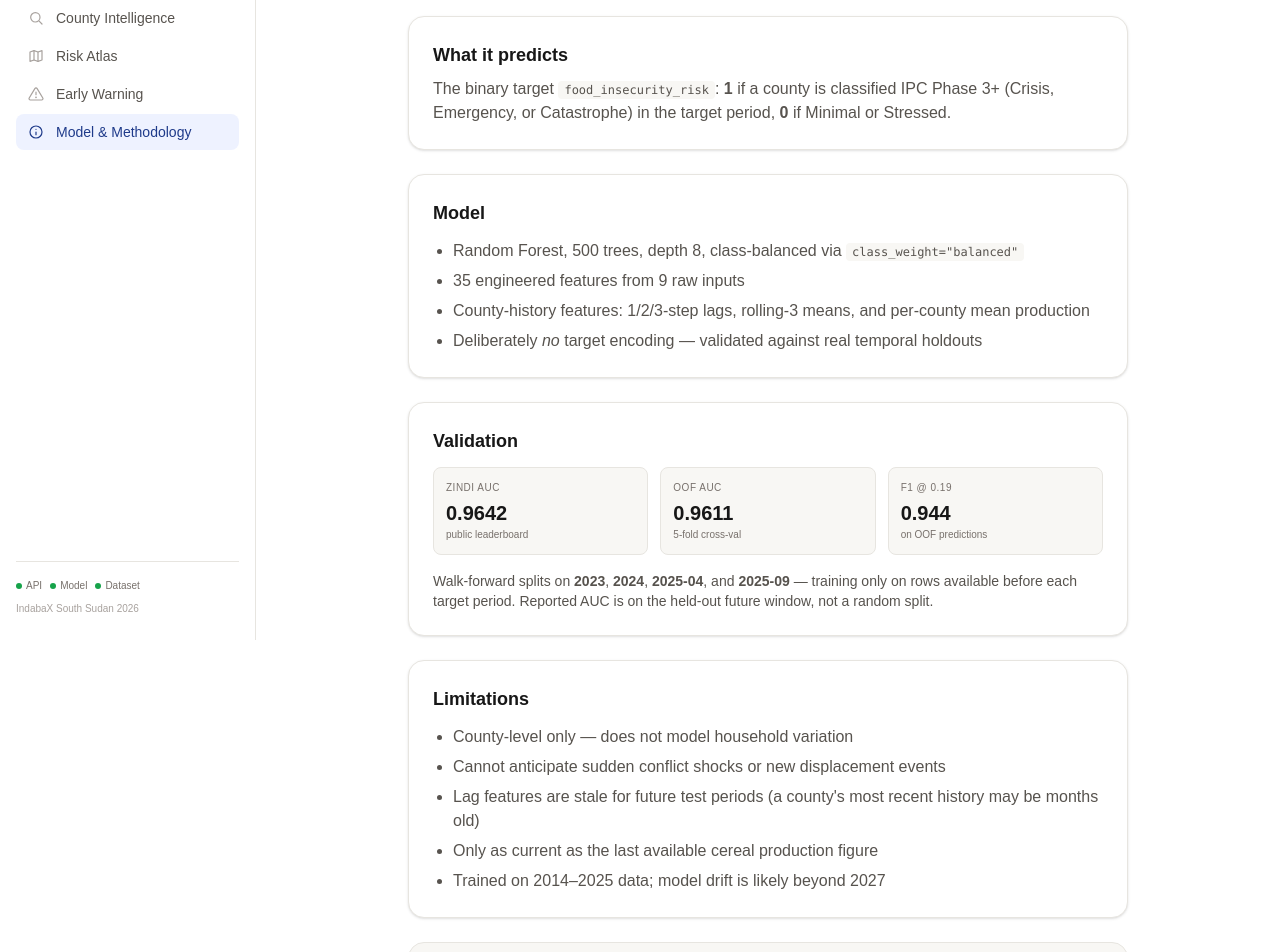
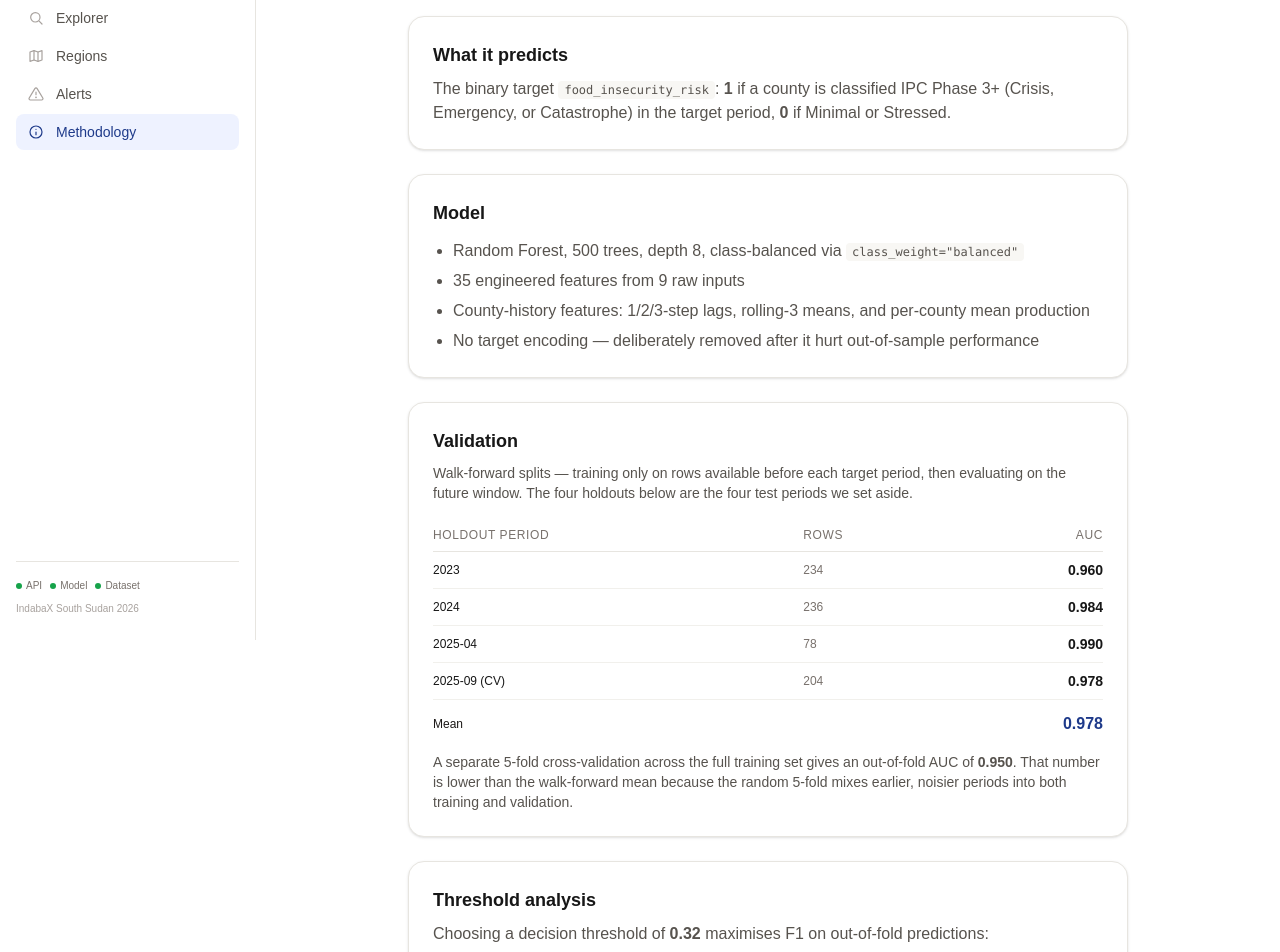
Before and after one commit to Roadblock71/food-security-ss, a Next.js app: page /about in a window 1280 px wide. Shown: the part 160-1112 px from the top of the page. Built offline with nearby package versions, Linux system fonts and the light colour scheme.

Commit message:
Rename nav labels, state-aware badges, replace validation section with our own numbers

```diff
--- a/app/about/page.tsx
+++ b/app/about/page.tsx
@@ -1,30 +1,13 @@
 import Link from "next/link";
 
-const SECTIONS = [
-  {
-    title: "What it predicts",
-    body: (
-      <>
-        The binary target{" "}
-        <code className="rounded bg-[#F8F7F4] px-1.5 py-0.5 text-xs">
-          food_insecurity_risk
-        </code>
-        : <strong>1</strong> if a county is classified IPC Phase 3+ (Crisis,
-        Emergency, or Catastrophe) in the target period, <strong>0</strong> if
-        Minimal or Stressed.
-      </>
-    ),
-  },
-];
-
-export default function About() {
+export default function MethodologyPage() {
   return (
     <main className="mx-auto max-w-3xl px-4 py-8 sm:px-6 sm:py-10">
       <p className="text-xs font-semibold uppercase tracking-widest text-[#1E3A8A]">
-        Model card
+        Methodology
       </p>
       <h1 className="mt-2 text-2xl font-bold tracking-tight sm:text-3xl">
-        Model & methodology
+        How the model works
       </h1>
       <p className="mt-3 text-sm text-[#57534E] sm:text-base">
         What this tool does, how it was built, and where it should not be
@@ -32,15 +15,20 @@ export default function About() {
       </p>
 
       <div className="mt-10 space-y-6">
-        {SECTIONS.map((s) => (
-          <section
-            key={s.title}
-            className="rounded-2xl border border-[#E7E5E0] bg-white p-5 shadow-sm sm:p-6"
-          >
-            <h2 className="text-base font-semibold sm:text-lg">{s.title}</h2>
-            <p className="mt-2 text-sm text-[#57534E] sm:text-base">{s.body}</p>
-          </section>
-        ))}
+        <section className="rounded-2xl border border-[#E7E5E0] bg-white p-5 shadow-sm sm:p-6">
+          <h2 className="text-base font-semibold sm:text-lg">
+            What it predicts
+          </h2>
+          <p className="mt-2 text-sm text-[#57534E] sm:text-base">
+            The binary target{" "}
+            <code className="rounded bg-[#F8F7F4] px-1.5 py-0.5 text-xs">
+              food_insecurity_risk
+            </code>
+            : <strong>1</strong> if a county is classified IPC Phase 3+
+            (Crisis, Emergency, or Catastrophe) in the target period,{" "}
+            <strong>0</strong> if Minimal or Stressed.
+          </p>
+        </section>
 
         <section className="rounded-2xl border border-[#E7E5E0] bg-white p-5 shadow-sm sm:p-6">
           <h2 className="text-base font-semibold sm:text-lg">Model</h2>
@@ -57,19 +45,83 @@ export default function About() {
               per-county mean production
             </li>
             <li>
-              Deliberately <em>no</em> target encoding — validated against real
-              temporal holdouts
+              No target encoding — deliberately removed after it hurt
+              out-of-sample performance
             </li>
           </ul>
         </section>
 
         <section className="rounded-2xl border border-[#E7E5E0] bg-white p-5 shadow-sm sm:p-6">
           <h2 className="text-base font-semibold sm:text-lg">Validation</h2>
-          <div className="mt-3 grid grid-cols-1 gap-3 sm:grid-cols-3">
+          <p className="mt-2 text-sm text-[#57534E]">
+            Walk-forward splits — training only on rows available before each
+            target period, then evaluating on the future window. The four
+            holdouts below are the four test periods we set aside.
+          </p>
+
+          <div className="mt-4 overflow-x-auto">
+            <table className="w-full text-left text-sm">
+              <thead>
+                <tr className="border-b border-[#E7E5E0] text-[10px] uppercase tracking-wider text-[#78716C] sm:text-xs">
+                  <th className="py-2 pr-3 font-medium">Holdout period</th>
+                  <th className="py-2 pr-3 font-medium">Rows</th>
+                  <th className="py-2 pl-3 text-right font-medium">AUC</th>
+                </tr>
+              </thead>
+              <tbody>
+                {[
+                  { period: "2023",        rows: 234, auc: 0.960 },
+                  { period: "2024",        rows: 236, auc: 0.984 },
+                  { period: "2025-04",     rows:  78, auc: 0.990 },
+                  { period: "2025-09 (CV)",rows: 204, auc: 0.978 },
+                ].map((r) => (
+                  <tr
+                    key={r.period}
+                    className="border-b border-[#F1F0EC] last:border-0"
+                  >
+                    <td className="py-2 pr-3 font-mono text-xs">{r.period}</td>
+                    <td className="py-2 pr-3 text-xs text-[#78716C]">
+                      {r.rows}
+                    </td>
+                    <td className="py-2 pl-3 text-right font-mono font-semibold">
+                      {r.auc.toFixed(3)}
+                    </td>
+                  </tr>
+                ))}
+                <tr>
+                  <td className="pt-3 pr-3 text-xs font-medium text-[#1C1917]">
+                    Mean
+                  </td>
+                  <td className="pt-3 pr-3" />
+                  <td className="pt-3 pl-3 text-right font-mono text-base font-semibold text-[#1E3A8A]">
+                    0.978
+                  </td>
+                </tr>
+              </tbody>
+            </table>
+          </div>
+
+          <p className="mt-4 text-sm text-[#57534E]">
+            A separate 5-fold cross-validation across the full training set
+            gives an out-of-fold AUC of <strong>0.950</strong>. That number is
+            lower than the walk-forward mean because the random 5-fold mixes
+            earlier, noisier periods into both training and validation.
+          </p>
+        </section>
+
+        <section className="rounded-2xl border border-[#E7E5E0] bg-white p-5 shadow-sm sm:p-6">
+          <h2 className="text-base font-semibold sm:text-lg">
+            Threshold analysis
+          </h2>
+          <p className="mt-2 text-sm text-[#57534E] sm:text-base">
+            Choosing a decision threshold of <strong>0.32</strong> maximises F1
+            on out-of-fold predictions:
+          </p>
+          <div className="mt-4 grid grid-cols-1 gap-3 sm:grid-cols-3">
             {[
-              { label: "Zindi AUC", value: "0.9642", sub: "public leaderboard" },
-              { label: "OOF AUC", value: "0.9611", sub: "5-fold cross-val" },
-              { label: "F1 @ 0.19", value: "0.944", sub: "on OOF predictions" },
+              { label: "F1",        value: "0.937" },
+              { label: "Precision", value: "0.924" },
+              { label: "Recall",    value: "0.950" },
             ].map((k) => (
               <div
                 key={k.label}
@@ -79,15 +131,13 @@ export default function About() {
                   {k.label}
                 </div>
                 <div className="mt-1 text-xl font-semibold">{k.value}</div>
-                <div className="text-[10px] text-[#78716C]">{k.sub}</div>
               </div>
             ))}
           </div>
-          <p className="mt-4 text-sm text-[#57534E]">
-            Walk-forward splits on <strong>2023</strong>, <strong>2024</strong>,{" "}
-            <strong>2025-04</strong>, and <strong>2025-09</strong> — training
-            only on rows available before each target period. Reported AUC is on
-            the held-out future window, not a random split.
+          <p className="mt-3 text-xs text-[#78716C]">
+            Recall is prioritised over precision — for a humanitarian signal,
+            missing a deteriorating county is more costly than an unnecessary
+            check-in.
           </p>
         </section>
 
@@ -100,22 +150,21 @@ export default function About() {
               events
             </li>
             <li>
-              Lag features are stale for future test periods (a county&apos;s
-              most recent history may be months old)
+              Lag features are stale for future test periods — a county&apos;s
+              most recent history may be months old
             </li>
-            <li>
-              Only as current as the last available cereal production figure
-            </li>
-            <li>
-              Trained on 2014–2025 data; model drift is likely beyond 2027
-            </li>
+            <li>Only as current as the last available cereal production figure</li>
+            <li>Trained on 2014–2025 data; drift is likely beyond 2027</li>
           </ul>
         </section>
 
         <section className="rounded-2xl border border-[#E7E5E0] bg-[#F8F7F4] p-5 text-sm text-[#57534E] sm:p-6">
           <p className="font-medium text-[#1C1917]">Intended use</p>
           <p className="mt-2">
-            Built for <strong className="text-[#1C1917]">IndabaX South Sudan 2026</strong>{" "}
+            Built for{" "}
+            <strong className="text-[#1C1917]">
+              IndabaX South Sudan 2026
+            </strong>{" "}
             to support analysts and responders between formal IPC assessment
             cycles. It is not a replacement for the IPC&apos;s expert-led
             classification process. Every prediction should be treated as one
@@ -136,7 +185,7 @@ export default function About() {
           href="/"
           className="rounded-lg border border-[#E7E5E0] bg-white px-5 py-2.5 text-sm font-medium hover:bg-[#F8F7F4]"
         >
-          ← Back to dashboard
+          ← Back to overview
         </Link>
       </div>
     </main>
--- a/app/atlas/page.tsx
+++ b/app/atlas/page.tsx
@@ -34,7 +34,7 @@ const BAND_TINT: Record<string, string> = {
   "Very High": "bg-[#FEF2F2] text-[#991B1B] border-[#FECACA]",
 };
 
-export default function AtlasPage() {
+export default function RegionsPage() {
   const [scored, setScored] = useState<ScoredCounty[]>([]);
   const [loading, setLoading] = useState(true);
   const [error, setError] = useState<string | null>(null);
@@ -78,7 +78,6 @@ export default function AtlasPage() {
     })();
   }, []);
 
-  // Group counties by state, sorted by avg risk desc within each state
   const grouped = useMemo(() => {
     const byState = new Map<string, ScoredCounty[]>();
     scored.forEach((c) => {
@@ -104,14 +103,14 @@ export default function AtlasPage() {
     <main className="px-4 py-6 sm:px-6 sm:py-10">
       <header className="mb-6">
         <p className="text-xs font-semibold uppercase tracking-widest text-[#1E3A8A]">
-          Risk atlas
+          Regional view
         </p>
         <h1 className="mt-2 text-2xl font-bold tracking-tight sm:text-3xl">
           State &amp; county matrix
         </h1>
         <p className="mt-2 max-w-2xl text-sm text-[#57534E]">
           A data-driven grid of every state and its counties — sorted by
-          average predicted risk. No boundary files needed.
+          average predicted risk.
         </p>
         <div className="mt-4 flex flex-wrap items-center gap-3">
           <select
@@ -222,13 +221,12 @@ export default function AtlasPage() {
       )}
 
       <section className="mt-8 rounded-3xl border border-[#E7E5E0] bg-white p-5 shadow-sm sm:p-6">
-        <h2 className="text-lg font-semibold tracking-tight">What am I looking at?</h2>
+        <h2 className="text-lg font-semibold tracking-tight">How to read this</h2>
         <p className="mt-2 text-sm text-[#57534E]">
-          This is a data-driven substitute for a geographic map. Each card is a
-          state, and each chip inside it is a county with its predicted risk.
-          States are sorted by average risk — the highest-risk states appear
-          first. Colours follow the standard IPC risk bands (green &lt; 35%,
-          amber 35–60%, orange 60–85%, red ≥ 85%).
+          Each card is a state. Chips inside it are the counties, sorted by
+          predicted risk. States are ranked from highest to lowest average risk.
+          Colours follow the standard IPC risk bands — green under 35%, amber
+          35–60%, orange 60–85%, red 85% and above.
         </p>
         <div className="mt-4">
           <Link
--- a/app/counties/page.tsx
+++ b/app/counties/page.tsx
@@ -6,7 +6,7 @@ export default function CountiesPage() {
     <main className="px-4 py-6 sm:px-6 sm:py-10">
       <header className="mb-6">
         <p className="text-xs font-semibold uppercase tracking-widest text-[#1E3A8A]">
-          County intelligence
+          Explorer
         </p>
         <h1 className="mt-2 text-2xl font-bold tracking-tight sm:text-3xl">
           All counties
--- a/app/page.tsx
+++ b/app/page.tsx
@@ -32,7 +32,7 @@ const BAND_COLOR: Record<string, string> = {
   "Very High": "#B91C1C",
 };
 
-export default function Dashboard() {
+export default function Overview() {
   const [scored, setScored] = useState<ScoredCounty[]>([]);
   const [loading, setLoading] = useState(true);
   const [error, setError] = useState<string | null>(null);
@@ -78,33 +78,31 @@ export default function Dashboard() {
 
   const national = useMemo(() => {
     if (!scored.length)
-      return { avg: 0, veryHigh: 0, high: 0, lowMod: 0, top: [] as ScoredCounty[] };
+      return { avg: 0, veryHigh: 0, high: 0, top: [] as ScoredCounty[] };
     const avg = scored.reduce((s, c) => s + c.probability, 0) / scored.length;
     const sorted = [...scored].sort((a, b) => b.probability - a.probability);
     return {
       avg,
       veryHigh: scored.filter((c) => c.probability >= 0.85).length,
       high: scored.filter((c) => c.probability >= 0.60 && c.probability < 0.85).length,
-      lowMod: scored.filter((c) => c.probability < 0.60).length,
       top: sorted.slice(0, 5),
     };
   }, [scored]);
 
   return (
     <main className="px-4 py-6 sm:px-6 sm:py-10">
-      {/* ─── Hero ─────────────────────────────────────────────── */}
       <section className="grid gap-6 rounded-3xl border border-[#E7E5E0] bg-white p-6 shadow-sm sm:p-8 md:grid-cols-[minmax(0,1fr)_300px] md:items-center">
         <div>
           <p className="text-xs font-semibold uppercase tracking-widest text-[#1E3A8A]">
-            National command view · 2026-04
+            National overview · 2026-04
           </p>
           <h1 className="mt-3 text-3xl font-bold leading-tight tracking-tight sm:text-4xl">
-            Food security intelligence{" "}
-            <span className="text-[#1E3A8A]">for South Sudan</span>
+            Food security risk,{" "}
+            <span className="text-[#1E3A8A]">at a glance</span>
           </h1>
           <p className="mt-4 max-w-2xl text-sm text-[#57534E] sm:text-base">
-            Live risk scores for all 79 counties. A complement to the
-            IPC&rsquo;s expert-led classification process.
+            Live risk scores for all 79 counties. An additional signal for
+            analysts and responders — not a replacement for IPC.
           </p>
           <div className="mt-6 flex flex-wrap gap-3">
             <Link
@@ -117,7 +115,7 @@ export default function Dashboard() {
               href="/atlas"
               className="inline-flex items-center gap-2 rounded-lg border border-[#E7E5E0] bg-white px-5 py-2.5 text-sm font-medium hover:bg-[#F8F7F4]"
             >
-              <IconMap className="h-4 w-4" /> View atlas
+              <IconMap className="h-4 w-4" /> Regional view
             </Link>
           </div>
         </div>
@@ -130,7 +128,6 @@ export default function Dashboard() {
         </div>
       </section>
 
-      {/* ─── KPIs ─────────────────────────────────────────────── */}
       <section className="mt-6 grid grid-cols-2 gap-3 sm:gap-4 lg:grid-cols-4">
         <MetricCard
           icon={<IconAlert className="h-4 w-4" />}
@@ -159,16 +156,15 @@ export default function Dashboard() {
         />
         <MetricCard
           icon={<IconTrend className="h-4 w-4" />}
-          label="Validation AUC"
-          value="0.964"
-          sub="Zindi public leaderboard"
+          label="Mean AUC"
+          value="0.978"
+          sub="Walk-forward validation"
           accent="bg-[#EEF2FF] text-[#1E3A8A]"
-          bar={0.964}
+          bar={0.978}
           barColor="#1E3A8A"
         />
       </section>
 
-      {/* ─── Top 5 alerts ─────────────────────────────────────── */}
       <section className="mt-8 rounded-3xl border border-[#E7E5E0] bg-white p-5 shadow-sm sm:p-6">
         <div className="flex flex-wrap items-start justify-between gap-3">
           <div>
@@ -183,7 +179,7 @@ export default function Dashboard() {
             href="/warnings"
             className="inline-flex items-center gap-1.5 rounded-md border border-[#E7E5E0] bg-white px-3 py-1.5 text-xs font-medium hover:bg-[#F8F7F4]"
           >
-            View all warnings <IconArrow className="h-3.5 w-3.5" />
+            View all alerts <IconArrow className="h-3.5 w-3.5" />
           </Link>
         </div>
 
--- a/app/warnings/page.tsx
+++ b/app/warnings/page.tsx
@@ -3,12 +3,12 @@ import Link from "next/link";
 import CountyGrid from "@/components/CountyGrid";
 import { IconArrow } from "@/components/Icons";
 
-export default function WarningsPage() {
+export default function AlertsPage() {
   return (
     <main className="px-4 py-6 sm:px-6 sm:py-10">
       <header className="mb-6">
         <p className="text-xs font-semibold uppercase tracking-widest text-[#991B1B]">
-          Early warning
+          Priority alerts
         </p>
         <h1 className="mt-2 text-2xl font-bold tracking-tight sm:text-3xl">
           Counties flagged for closer assessment
@@ -35,7 +35,7 @@ export default function WarningsPage() {
       </header>
 
       <div className="rounded-3xl border border-[#E7E5E0] bg-white p-5 shadow-sm sm:p-6">
-        <CountyGrid mode="warnings" showFilters={true} />
+        <CountyGrid mode="alerts" showFilters={true} />
       </div>
     </main>
   );
--- a/components/CountyGrid.tsx
+++ b/components/CountyGrid.tsx
@@ -27,11 +27,8 @@ interface Prediction { probability: number; band: string }
 const COUNTIES = countiesJson as RawCounty[];
 
 interface Props {
-  /** Which set of tabs to expose */
-  mode?: "all" | "warnings";
-  /** Give a callback so parent pages (like the dashboard) can know the counts */
+  mode?: "all" | "alerts";
   onScored?: (scored: ScoredCounty[]) => void;
-  /** Show the state filter dropdown */
   showFilters?: boolean;
 }
 
@@ -44,8 +41,8 @@ export default function CountyGrid({
   const [loading, setLoading] = useState(true);
   const [error, setError] = useState<string | null>(null);
   const [stateFilter, setStateFilter] = useState<string>("All states");
-  const [tab, setTab] = useState<"all" | "warnings" | "watching">(
-    mode === "warnings" ? "warnings" : "all"
+  const [tab, setTab] = useState<"all" | "alerts" | "watching">(
+    mode === "alerts" ? "alerts" : "all"
   );
 
   const { watched, toggle, hydrated } = useWatchlist();
@@ -102,18 +99,25 @@ export default function CountyGrid({
     [scored]
   );
 
+  // Counties currently in scope given the state dropdown
+  const inScope = useMemo(() => {
+    if (stateFilter === "All states") return scored;
+    return scored.filter((c) => c.state === stateFilter);
+  }, [scored, stateFilter]);
+
+  // Badges — computed against the current state scope
+  const alertsCount = inScope.filter((c) => c.probability >= 0.85).length;
+  const watchingCount = hydrated
+    ? inScope.filter((c) => watched.has(countyKey(c.state, c.county))).length
+    : 0;
+
   const visible = useMemo(() => {
-    let base = scored;
-    if (tab === "warnings") base = base.filter((c) => c.probability >= 0.85);
+    let base = inScope;
+    if (tab === "alerts") base = base.filter((c) => c.probability >= 0.85);
     if (tab === "watching")
       base = base.filter((c) => watched.has(countyKey(c.state, c.county)));
-    if (stateFilter !== "All states")
-      base = base.filter((c) => c.state === stateFilter);
     return [...base].sort((a, b) => b.probability - a.probability);
-  }, [scored, tab, stateFilter, watched]);
-
-  const warningsCount = scored.filter((c) => c.probability >= 0.85).length;
-  const watchingCount = hydrated ? watched.size : 0;
+  }, [inScope, tab, watched]);
 
   return (
     <div>
@@ -123,7 +127,10 @@ export default function CountyGrid({
           <p className="mt-1 text-xs text-[#57534E] sm:text-sm">
             {loading
               ? "Scoring all 79 counties…"
-              : `${visible.length} of ${scored.length} counties`}
+              : stateFilter === "All states"
+                ? `${visible.length} of ${scored.length} counties`
+                : `${visible.length} in ${stateFilter} (${inScope.length} total)`
+            }
           </p>
         </div>
 
@@ -141,19 +148,18 @@ export default function CountyGrid({
         )}
       </div>
 
-      {/* Tabs */}
       <div className="mt-4 flex flex-wrap gap-1.5">
         {(
           [
-            { id: "all",       label: "All counties",     icon: IconMap },
-            { id: "warnings",  label: "Early warnings",   icon: IconAlert },
-            { id: "watching",  label: "Close monitoring", icon: IconEye },
+            { id: "all",      label: "All counties",     icon: IconMap },
+            { id: "alerts",   label: "Priority alerts",  icon: IconAlert },
+            { id: "watching", label: "Close monitoring", icon: IconEye },
           ] as const
         ).map((t) => {
           const Icon = t.icon;
           const active = tab === t.id;
           const badge =
-            t.id === "warnings" ? warningsCount :
+            t.id === "alerts" ? alertsCount :
             t.id === "watching" ? watchingCount : 0;
           return (
             <button
@@ -173,7 +179,7 @@ export default function CountyGrid({
                   className={`rounded-full px-1.5 text-[10px] ${
                     active
                       ? "bg-white/25"
-                      : t.id === "warnings"
+                      : t.id === "alerts"
                       ? "bg-[#FEF2F2] text-[#991B1B]"
                       : "bg-[#FEF3C7] text-[#B45309]"
                   }`}
@@ -205,8 +211,8 @@ export default function CountyGrid({
         <>
           {visible.length === 0 ? (
             <div className="mt-6 rounded-xl border border-dashed border-[#E7E5E0] p-10 text-center text-sm text-[#78716C]">
-              {tab === "watching" && "Your watchlist is empty. Star counties to add them here."}
-              {tab === "warnings" && "No counties are currently flagged as very high risk."}
+              {tab === "watching" && "No starred counties in the current scope."}
+              {tab === "alerts" && "No counties flagged as very high risk in the current scope."}
               {tab === "all" && "No counties match the current filter."}
             </div>
           ) : (
--- a/components/Sidebar.tsx
+++ b/components/Sidebar.tsx
@@ -8,12 +8,12 @@ import {
 } from "./Icons";
 
 const LINKS = [
-  { href: "/",          label: "Dashboard",         icon: IconHome },
-  { href: "/predict",   label: "Risk Predictor",    icon: IconGauge },
-  { href: "/counties",  label: "County Intelligence", icon: IconSearch },
-  { href: "/atlas",     label: "Risk Atlas",        icon: IconMap },
-  { href: "/warnings",  label: "Early Warning",     icon: IconAlert },
-  { href: "/about",     label: "Model & Methodology", icon: IconInfo },
+  { href: "/",          label: "Overview",    icon: IconHome },
+  { href: "/predict",   label: "Assess",      icon: IconGauge },
+  { href: "/counties",  label: "Explorer",    icon: IconSearch },
+  { href: "/atlas",     label: "Regions",     icon: IconMap },
+  { href: "/warnings",  label: "Alerts",      icon: IconAlert },
+  { href: "/about",     label: "Methodology", icon: IconInfo },
 ];
 
 interface Props {
@@ -24,7 +24,6 @@ export default function Sidebar({ warningCount = 0 }: Props) {
   const pathname = usePathname();
   const [mobileOpen, setMobileOpen] = useState(false);
 
-  // Close mobile drawer when route changes
   useEffect(() => { setMobileOpen(false); }, [pathname]);
 
   const NavList = (
@@ -94,14 +93,12 @@ export default function Sidebar({ warningCount = 0 }: Props) {
 
   return (
     <>
-      {/* ── Desktop sidebar (fixed left rail) ── */}
       <aside className="fixed inset-y-0 left-0 z-30 hidden w-64 flex-col border-r border-[#E7E5E0] bg-white px-4 py-6 lg:flex">
         {Header}
         {NavList}
         <div className="mt-auto">{Footer}</div>
       </aside>
 
-      {/* ── Mobile top bar ── */}
       <div className="sticky top-0 z-30 flex items-center justify-between border-b border-[#E7E5E0] bg-[#F8F7F4]/90 px-4 py-3 backdrop-blur lg:hidden">
         <Link href="/" className="flex items-center gap-2">
           <span className="grid h-8 w-8 place-items-center rounded-lg bg-[#1E3A8A] text-white">
@@ -121,7 +118,6 @@ export default function Sidebar({ warningCount = 0 }: Props) {
         </button>
       </div>
 
-      {/* ── Mobile drawer ── */}
       {mobileOpen && (
         <div className="fixed inset-0 z-40 lg:hidden">
           <div
```
